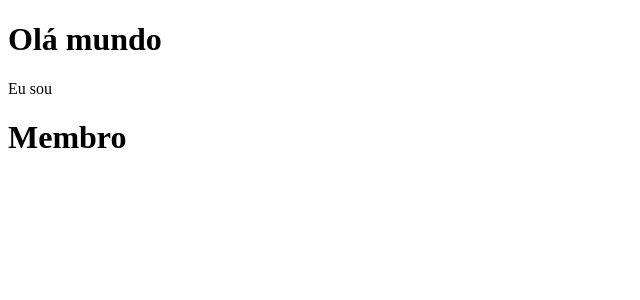
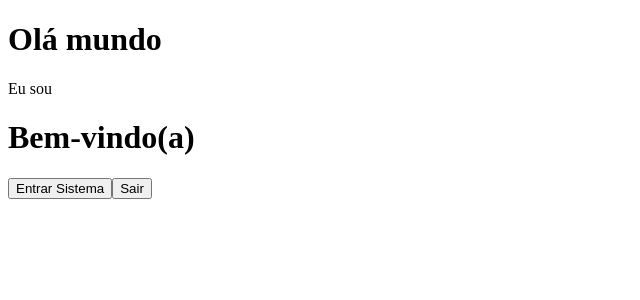
Before and after one commit to DavyddBF/react-curso, a React (Create React App) app in the folder eventos/: page / in a window 1280 px wide. Shown: the top 300 px of the page, without its empty margins (0-640 px from the left). Built offline with nearby package versions, Linux system fonts and the light colour scheme.

Commit message:
Update index.js

```diff
--- a/eventos/src/components/Membro/index.js
+++ b/eventos/src/components/Membro/index.js
@@ -3,17 +3,26 @@ import { Component } from 'react';
 class Membro extends Component {
     constructor(props) {
         super(props);
-    this.state = {};
+        this.state = {
+            nome: props.nome
+        }
+
+        this.entrar = this.entrar.bind(this);
+    }
+
+    entrar() {
+        this.setState({ nome: 'Davyd' });
     }
 
     render() {
         return (
             <div>
-        <h1>Membro</h1>
+                <h1>Bem-vindo(a) {this.state.nome}</h1>
+                <button onClick={this.entrar}>Entrar Sistema</button>
+                <button onClick={() => this.setState({ nome: '' })}>Sair</button>
             </div>
         );
     }
 }
 
-
 export default Membro;
```
Lines whose indentation alone changed are shown as unchanged.
